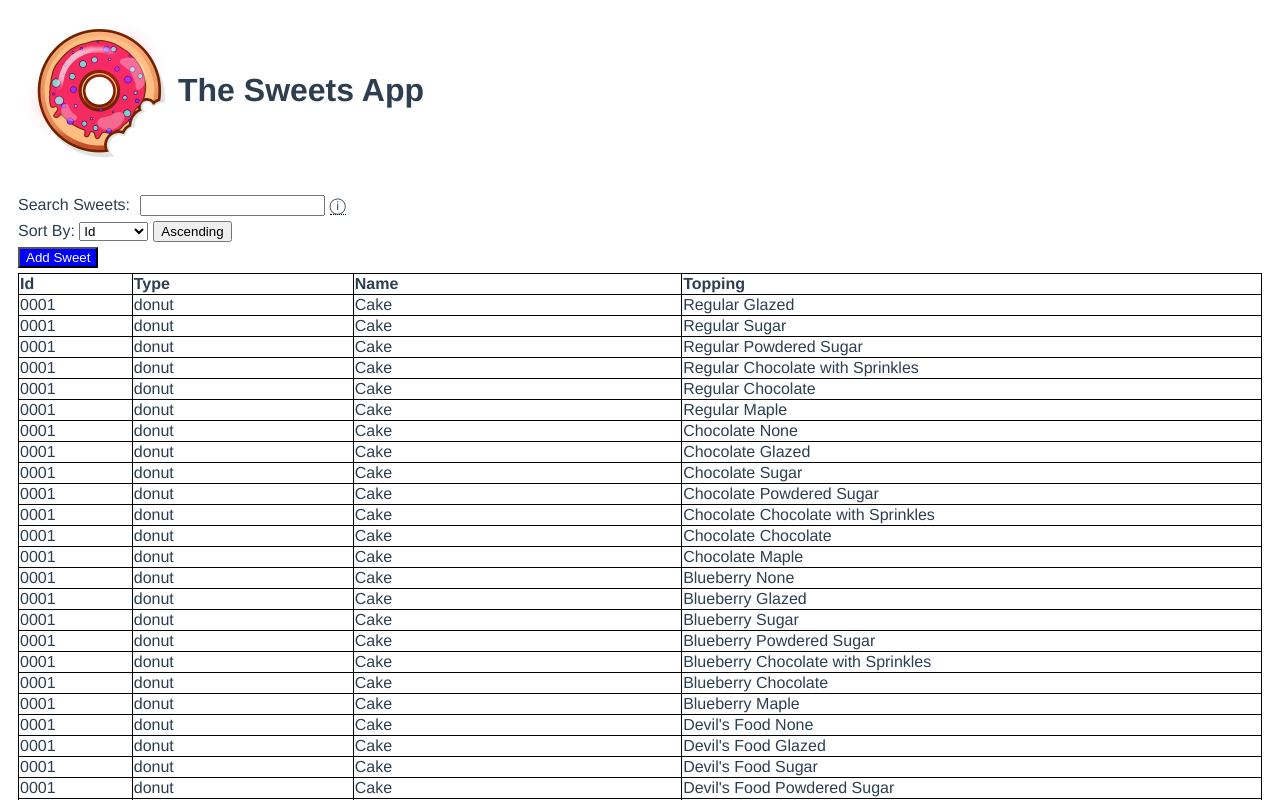
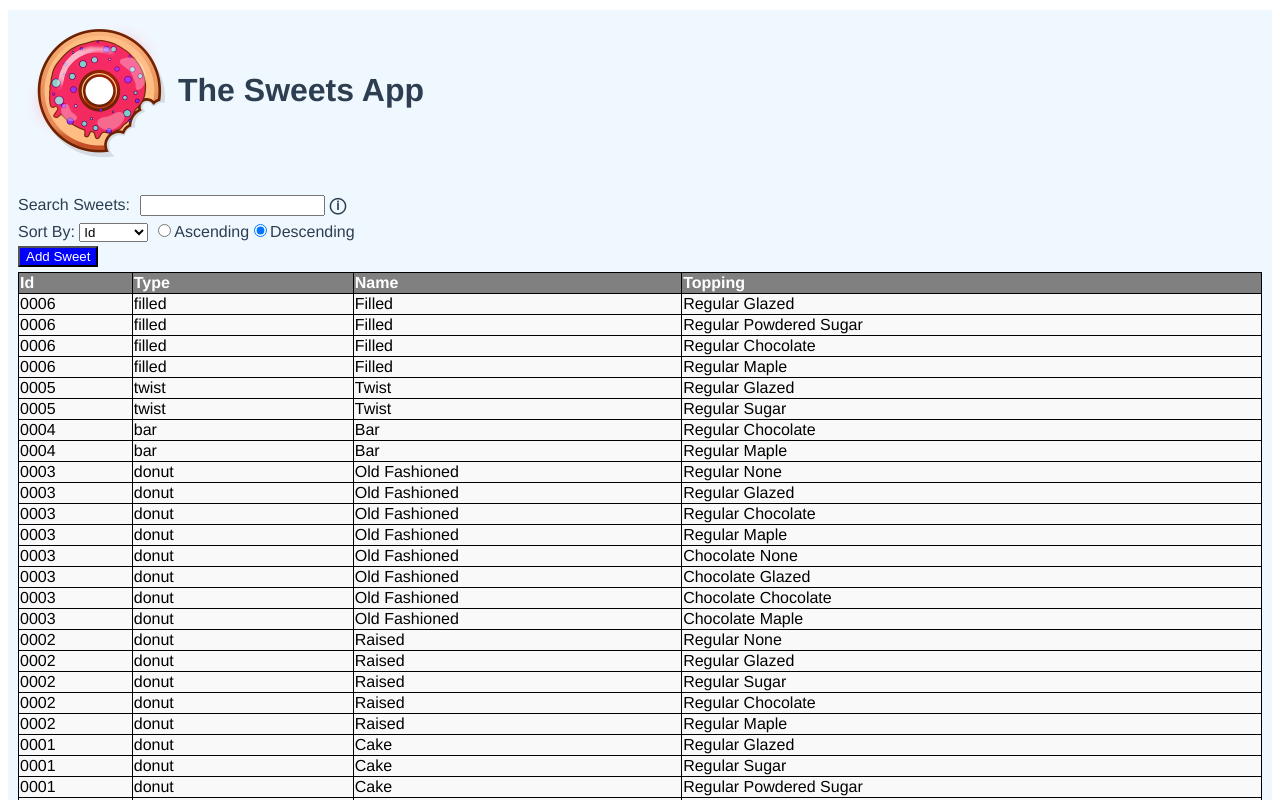
Before and after one commit to mlnicholson/MPSweets, a Vue app: page / in a window 1280 px wide. Shown: the top 800 px of the page. Built offline with nearby package versions, Linux system fonts and the light colour scheme; the HTML template or start-up script is replaced by a standard one.

Commit message:
Styling changes

```diff
--- a/src/App.vue
+++ b/src/App.vue
@@ -1,10 +1,12 @@
 <template>
   <div id="app">
-    <div style="display: inline-flex; align-items: center;">
-      <img alt="Sweets logo" src="./assets/donut.png" style="width: 160px">
-      <h1>The Sweets App</h1>
+    <div class="main">
+      <div style="display: inline-flex; align-items: center;">
+        <img alt="Sweets logo" src="./assets/donut.png" style="width: 160px">
+        <h1>The Sweets App</h1>
+      </div>
+      <Sweets/>
     </div>
-    <Sweets/>
   </div>
 </template>
 
@@ -25,6 +27,10 @@ export default {
   -webkit-font-smoothing: antialiased;
   -moz-osx-font-smoothing: grayscale;
   color: #2c3e50;
+  background-color: aliceblue;
+}
+.main {
   margin: 10px;
+  min-height: 97vh;
 }
 </style>
--- a/src/components/FilterSelector.vue
+++ b/src/components/FilterSelector.vue
@@ -45,7 +45,7 @@ export default {
 .tooltip {
   position: relative;
   display: inline-block;
-  border-bottom: 1px dotted black; /* If you want dots under the hoverable text */
+  font-weight: bold;
 }
 
 /* Tooltip text */
@@ -56,7 +56,7 @@ export default {
   color: #fff;
   text-align: center;
   padding: 5px 0;
-  border-radius: 6px;
+  border-radius: 5px;
 
   /* Position the tooltip text */
   position: absolute;
--- a/src/components/SortSelector.vue
+++ b/src/components/SortSelector.vue
@@ -7,7 +7,12 @@
         :key="index"
         :value=item.Value>{{item.Text}}</option>
     </select>
-    <button class="toggle sort" @click="sortOrderChanged">{{ ascending ? "Ascending" : "Descending"}}</button>
+    <div class="radioSet">
+      <input type="radio" id="asc" name="sortOrder" @click="sortOrderChanged(true)" :checked="ascendingOrder">
+      <label for="asc">Ascending</label>
+      <input type="radio" id="desc" name="sortOrder" @click="sortOrderChanged(false)" :checked="!ascendingOrder">
+      <label for="desc">Descending</label>
+    </div>
   </div>
 </template>
 
@@ -17,7 +22,11 @@ export default {
   props: {
     label: null,
     value: null,
-    columnList: null
+    columnList: null,
+    ascendingOrder: {
+      type: Boolean,
+      default: true
+    }
   },
   data: () => ({
     ascending: true
@@ -33,9 +42,9 @@ export default {
     }
   },
   methods: {
-    sortOrderChanged() {
-      this.ascending = !this.ascending;
-      this.$emit("sortOrderChanged", this.ascending);
+    sortOrderChanged(ascendingSelected) {
+      this.ascending = ascendingSelected;
+      this.$emit("sortOrderChanged", ascendingSelected);
     },
     sortColumnChanged() {
       this.$emit("sortColumnChanged");
@@ -50,4 +59,10 @@ export default {
   margin-left: 5px;
   margin-right: 5px;
 }
+.radioSet {
+  display: inline-flex;
+  align-items: baseline;
+  margin-bottom: 5px;
+  margin-left: 5px;
+}
 </style>
--- a/src/components/SweetForm.vue
+++ b/src/components/SweetForm.vue
@@ -98,6 +98,7 @@ export default {
 }
 dialog{
   margin-top: -60px;
+  border-radius: 5px;
 }
 .error {
   color: red;
--- a/src/components/Sweets.vue
+++ b/src/components/Sweets.vue
@@ -1,5 +1,6 @@
 <template>
   <div>
+    <!-- <div v-if="showSweetForm" :class="{overlay: showSweetForm}"></div> -->
     <h1>{{ title }}</h1>
     <filterSelector
       label="Search Sweets"
@@ -12,6 +13,7 @@
       label="Sort By"
       :columnList="sort.ColumnList"
       v-model="sort.Column"
+      :ascendingOrder="sort.Ascending"
       @sortColumnChanged="sortData"
       @sortOrderChanged="sortOrderChanged($event)"
     ></sortSelector>
@@ -23,7 +25,7 @@
       @add="addSweet($event)"
     >
     </sweetForm>
-    <table class="data-table">
+    <table>
       <tr>
         <th class="text-left" style="min-width:50px;">Id</th>
         <th class="text-left" style="min-width:100px;">Type</th>
@@ -67,7 +69,8 @@ export default {
         {"Value": "topping", "Text": "Topping"}
       ],
       Column: "id",
-      Ascending: true
+      Ascending: false,
+      OverlayIsActive: false
     },
     showSweetForm: false,
     sweetItem: {
@@ -79,6 +82,9 @@ export default {
   }),
   methods: {
     sortOrderChanged(isAscendingOrder) {
+      if (isAscendingOrder === this.sort.Ascending)
+        return;
+
       this.sort.Ascending = isAscendingOrder;
       this.sortData();
     },
@@ -134,6 +140,7 @@ export default {
     // NB: It is important to copy the original data to ensure changes made
     // during the filtering process above do not affect the base data set
     this.sweetList = [...sweetListData];
+    this.sortData();
   }
 }
 </script>
@@ -143,14 +150,21 @@ export default {
 .text-left {
   text-align: left;
 }
-.data-table {
-  width: 100%;
-}
 table, th, td {
   border: 1px solid black;
   border-collapse: collapse;
 }
-
+table {
+  width: 100%;
+}
+th {
+  background-color: grey;
+  color:white
+}
+td {
+  background-color: #faf9f9;
+  color: black;
+}
 .button.add {
   color: white;
   background: blue;
```
Also changed, not shown: 1 other file (tests, documents, lock files or other folders).
